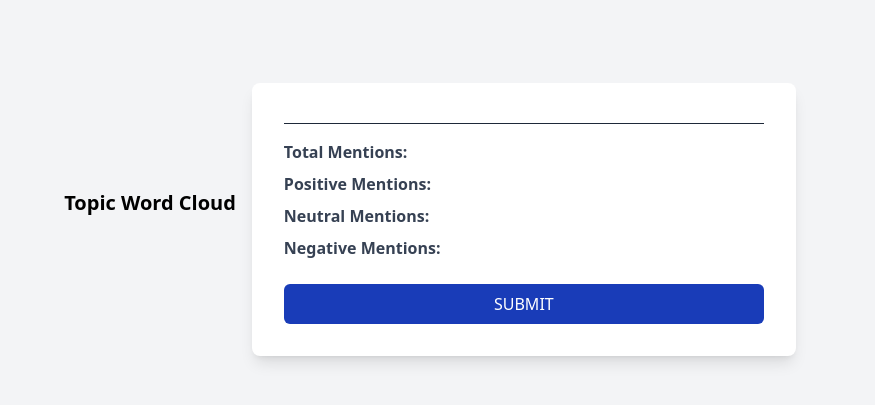
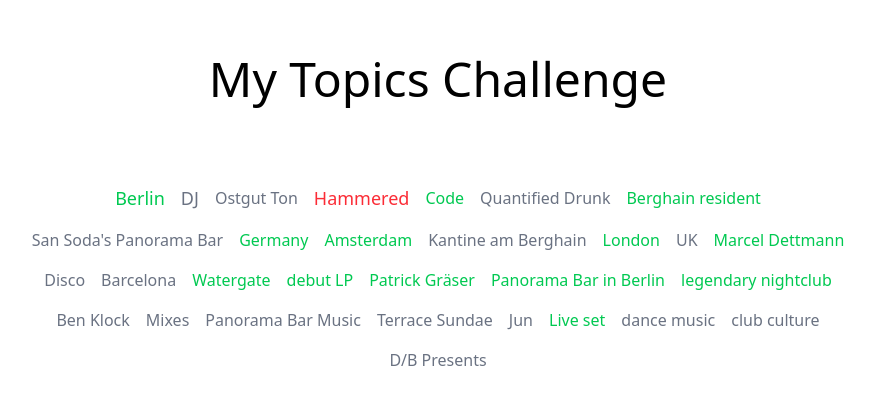
Before and after one commit to nemanja85/wordcloud, a React (Vite) app: page / in a window 1280 px wide. Shown: the part 181-586 px from the top of the page, without its empty margins (202-1077 px from the left). Built offline with nearby package versions, Linux system fonts and the light colour scheme.

Commit message:
feat: Splitting logic in components and  implement all demands  from task to show topics

```diff
--- a/index.html
+++ b/index.html
@@ -3,7 +3,7 @@
   <head>
     <meta charset="UTF-8" />
     <meta name="viewport" content="width=device-width, initial-scale=1.0" />
-    <title>Vite + React + TS</title>
+    <title>My Topics</title>
   </head>
   <body>
     <div id="root"></div>
--- a/package.json
+++ b/package.json
@@ -13,6 +13,7 @@
     "@tailwindcss/vite": "^4.1.11",
     "react": "^19.1.0",
     "react-dom": "^19.1.0",
+    "react-wordcloud": "^1.2.7",
     "tailwindcss": "^4.1.11"
   },
   "devDependencies": {
--- a/src/App.tsx
+++ b/src/App.tsx
@@ -1,6 +1,8 @@
-import { useReducer, useEffect } from 'react';
-import {  type TopicAction, type TopicState } from './types';
+import { useEffect, useReducer } from 'react';
+import { InfoTopicComponent } from './components/InfoTopicComponent';
+import { WordCloudComponent } from './components/WordCloudComponent';
 import './index.css';
+import { type TopicAction, type TopicState } from './types';
 
 
 const initialState: TopicState = {
@@ -10,7 +12,7 @@
   error: null,
 };
 
-function appReducer(state: TopicAction, action: TopicAction): TopicState {
+function appReducer(state, action): TopicAction {
   switch (action.type) {
     case 'SET_TOPICS':
       return { ...state, topics: action.payload };
@@ -27,7 +29,7 @@
 function App() {
 
     const [state, dispatch] = useReducer(appReducer, initialState);
-    const {  loading, error } = state;
+    const { topics, selectedTopic, loading, error } = state;
 
       useEffect(() => {
         const fetchTopics = async () => {
@@ -36,7 +38,7 @@
           try {
             const response = await fetch('/topics.json');
             if (!response.ok) {
-              throw new Error(`HTTP error! status: ${response.status}`);
+              throw new Error(`Error status: ${response.status}`);
             }
             const data = await response.json();
             if (data && Array.isArray(data.topics)) {
@@ -60,7 +62,7 @@
 
       if (loading) {
         return (
-          <div className="flex items-center justify-center min-h-screen bg-gray-100 font-inter">
+          <div className="flex items-center justify-center min-h-screen">
             <p className="text-gray-700 text-lg">Loading topics...</p>
           </div>
         );
@@ -68,7 +70,7 @@
 
       if (error) {
         return (
-          <div className="flex items-center justify-center min-h-screen bg-red-100 text-red-800 p-4 rounded-lg font-inter">
+          <div className="flex items-center justify-center min-h-screen text-red-500 p-4">
             <p className="text-lg">{error}</p>
           </div>
         );
@@ -76,31 +78,11 @@
 
   return (
     <>
-      <div className="w-full relative flex flex-col items-center justify-center min-h-screen bg-gray-100 p-4 font-inter md:flex-row">
-        <div className='flex flex-col justify-between'>
-          <h1 className="text-xl font-bold text-black mb-8">Topic Word Cloud</h1>
-        </div>
-        <div className="w-xl bg-opacity-50 p-4">
-          <div className=" bg-white rounded-lg shadow-lg p-6 md:p-8 md:max-w-2xl animate-fade-in-up">
-            <h2 className="text-2xl font-bold text-gray-800 mb-4 border-b pb-2"></h2>
-            <div className="space-y-2 text-gray-700">
-              <p>
-                <span className="font-semibold">Total Mentions:</span>
-              </p>
-              <p>
-                <span className="font-semibold">Positive Mentions:</span>
-              </p>
-              <p>
-                <span className="font-semibold">Neutral Mentions:</span>
-              </p>
-              <p>
-                <span className="font-semibold">Negative Mentions:</span>
-              </p>
-            </div>
-            <button className="mt-6 w-full bg-blue-800 text-white uppercase cursor-pointer py-2 px-4 rounded-md hover:bg-blue-500">
-              Submit
-            </button>
-          </div>
+      <div className="w-full relative flex flex-col justify-center items-center min-h-screen p-4">
+        <h1 className="text-5xl leading-0.5 font-normal text-black mb-20">My Topics Challenge</h1>
+        <div className="flex flex-col justify-between lg:flex-row">
+          <WordCloudComponent topics={topics} dispatch={dispatch} />
+          { selectedTopic && <InfoTopicComponent selectedTopic={selectedTopic} dispatch={dispatch} /> }
         </div>
       </div>
     </>
--- /dev/null
+++ b/src/components/InfoTopicComponent.tsx
@@ -0,0 +1,32 @@
+import { type InfoTopicProps } from '../types';
+
+export const InfoTopicComponent = ({ selectedTopic, dispatch }: InfoTopicProps) => {
+  return (
+    <div className=" flex items-center justify-center p-4">
+      <div className="p-6 md:p-8 w-lg">
+        <p className="text-xl font-normal text-gray-800 mb-4 pb-2">
+          <span>Information on topic: </span>
+          <strong>{selectedTopic?.label}</strong>
+        </p>
+        <div className="space-y-2 text-gray-700">
+          <p className="mb-10">
+            <span>Total Mentions: </span>
+            <span className={``}>{selectedTopic?.volume}</span>
+          </p>
+          <p>
+            <span>Positive Mentions: </span>
+            <span>{selectedTopic?.sentiment.positive}</span>
+          </p>
+          <p>
+            <span>Neutral Mentions: </span>
+            <span>{selectedTopic?.sentiment.neutral}</span>
+          </p>
+          <p>
+            <span>Negative Mentions: </span>
+            <span>{selectedTopic?.sentiment.negative}</span>
+          </p>
+        </div>
+      </div>
+    </div>
+  );
+};
--- /dev/null
+++ b/src/components/WordCloudComponent.tsx
@@ -0,0 +1,58 @@
+import { useMemo } from 'react';
+import { type WordCloudProps, type WordData } from '../types';
+
+export const WordCloudComponent = ({ topics, dispatch }: WordCloudProps) => {
+  const wordCloudData: WordData[] = useMemo(() => {
+    if (topics.length === 0) return [];
+
+    const volumes = topics.map((t) => t.volume);
+    const minVolume = Math.min(...volumes);
+    const maxVolume = Math.max(...volumes);
+    const numTiers = 5;
+
+    const fontSizeClasses = ['text-base', 'text-lg', 'text-xl', 'text-2xl'];
+
+    return topics.map((topic) => {
+      let fontSize = 1;
+      if (maxVolume > minVolume) {
+        fontSize = 1 + Math.floor(((topic.volume - minVolume) / (maxVolume - minVolume)) * (numTiers - 1));
+      }
+
+      let colorClass = 'text-gray-500';
+      if (topic.sentimentScore > 60) {
+        colorClass = 'text-green-500';
+      } else if (topic.sentimentScore < 40) {
+        colorClass = 'text-red-500';
+      }
+
+      const fontSizeClass = fontSizeClasses[fontSize - 1] || 'text-lg';
+
+      return {
+        text: topic.label,
+        value: topic.volume,
+        sentimentScore: topic.sentimentScore,
+        topicData: topic,
+        colorClass: colorClass,
+        fontSizeClass: fontSizeClass,
+      };
+    });
+  }, [topics]);
+
+  return (
+    <div className="w-full max-w-4xl h-[300px] p-4 flex flex-wrap items-center justify-center lg:h-[200px]">
+      {wordCloudData.length > 0 ? (
+        wordCloudData.map((data, index) => (
+          <span
+            key={index}
+            className={`m-2 cursor-pointer transition-opacity duration-200 ${data.colorClass} ${data.fontSizeClass}`}
+            onClick={() => dispatch({ type: 'SET_SELECTED_TOPIC', payload: data.topicData })}
+          >
+            {data.text}
+          </span>
+        ))
+      ) : (
+        <p className="text-gray-500 text-lg">No topics to display.</p>
+      )}
+    </div>
+  );
+};
--- a/src/types/index.ts
+++ b/src/types/index.ts
@@ -3,7 +3,7 @@
 type SetLoadingOptions = { type: 'SET_LOADING'; payload: boolean }
 type SetErrorOptions = { type: 'SET_ERROR'; payload: string | null }
 
-type sentimentOptions = {
+type SentimentOptions = {
   positive: number;
   neutral: number;
   negative: number;
@@ -14,7 +14,7 @@
   label: string;
   sentimentScore: number;
   volume: number;
-  sentiment: sentimentOptions;
+  sentiment: SentimentOptions;
 }
 
 export type TopicAction =
@@ -23,9 +23,28 @@
   | SetLoadingOptions
   | SetErrorOptions;
 
-export type TopicState ={
+export type TopicState = {
   topics: Topic[];
   selectedTopic: Topic | null;
   loading: boolean;
   error: string | null;
 }
+
+export type InfoTopicProps = {
+  selectedTopic: Topic | null;
+  dispatch: React.Dispatch<TopicAction>;
+}
+
+export type WordData = {
+  text: string;
+  value: number;
+  sentimentScore: number;
+  topicData: Topic;
+  colorClass: string;
+  fontSizeClass: string;
+}
+
+export type WordCloudProps = {
+  topics: Topic[];
+  dispatch: React.Dispatch<TopicAction>;
+}
```
Also changed, not shown: 1 other file (tests, documents, lock files or other folders).
